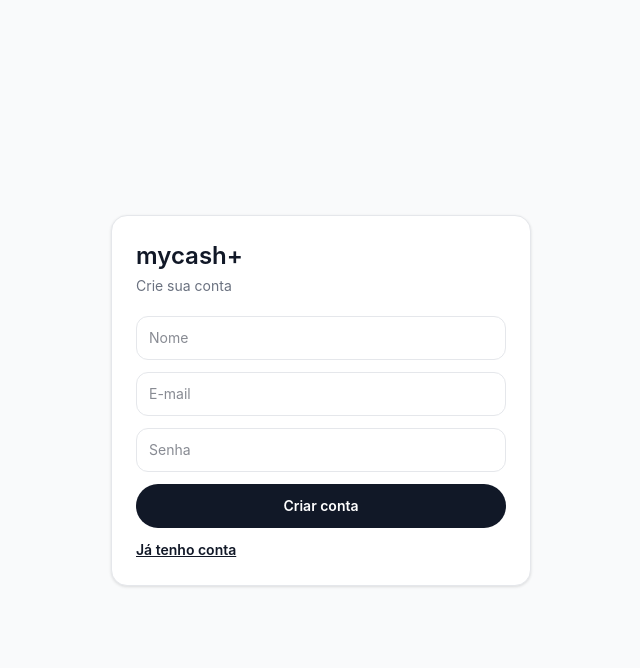
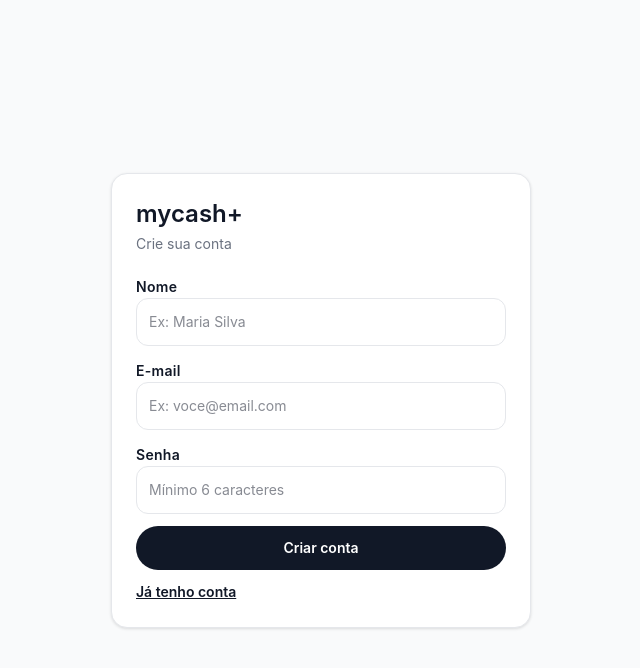
Before and after one commit to sergioprando/dasboard-mycash, a React (Vite) app: page /login in a window 1280 px wide. Both pictures are taken after a click on the button "Não tenho conta". Shown: the top 668 px of the page, without its empty margins (319-959 px from the left). Built offline with nearby package versions, Linux system fonts and the light colour scheme; no server answers.

Commit message:
feat: add labels to login/signup inputs following design system
Co-Authored-By: Claude Sonnet 4.6 <noreply@anthropic.com>

```diff
--- a/src/components/auth/LoginPage.tsx
+++ b/src/components/auth/LoginPage.tsx
@@ -45,31 +45,40 @@ export function LoginPage() {
 
         <form onSubmit={onSubmit} className="mt-5 space-y-3">
           {mode === 'signup' ? (
+            <label className="block space-y-1.5">
+              <span className="text-sm font-semibold tracking-[0.3px] text-text-primary">Nome</span>
               <input
                 value={name}
                 onChange={(e) => setName(e.target.value)}
-              placeholder="Nome"
-              className="h-11 w-full rounded-md border border-border-default px-3 text-sm"
+                placeholder="Ex: Maria Silva"
+                className="h-12 w-full rounded-[var(--radius-md)] border border-border-default bg-bg-surface px-3 text-sm"
                 required
               />
+            </label>
           ) : null}
+          <label className="block space-y-1.5">
+            <span className="text-sm font-semibold tracking-[0.3px] text-text-primary">E-mail</span>
             <input
               value={email}
               onChange={(e) => setEmail(e.target.value)}
               type="email"
-            placeholder="E-mail"
-            className="h-11 w-full rounded-md border border-border-default px-3 text-sm"
+              placeholder="Ex: voce@email.com"
+              className="h-12 w-full rounded-[var(--radius-md)] border border-border-default bg-bg-surface px-3 text-sm"
               required
             />
+          </label>
+          <label className="block space-y-1.5">
+            <span className="text-sm font-semibold tracking-[0.3px] text-text-primary">Senha</span>
             <input
               value={password}
               onChange={(e) => setPassword(e.target.value)}
               type="password"
-            placeholder="Senha"
-            className="h-11 w-full rounded-md border border-border-default px-3 text-sm"
+              placeholder="Mínimo 6 caracteres"
+              className="h-12 w-full rounded-[var(--radius-md)] border border-border-default bg-bg-surface px-3 text-sm"
               required
               minLength={6}
             />
+          </label>
           <button
             type="submit"
             disabled={submitting}
```
Lines whose indentation alone changed are shown as unchanged.
